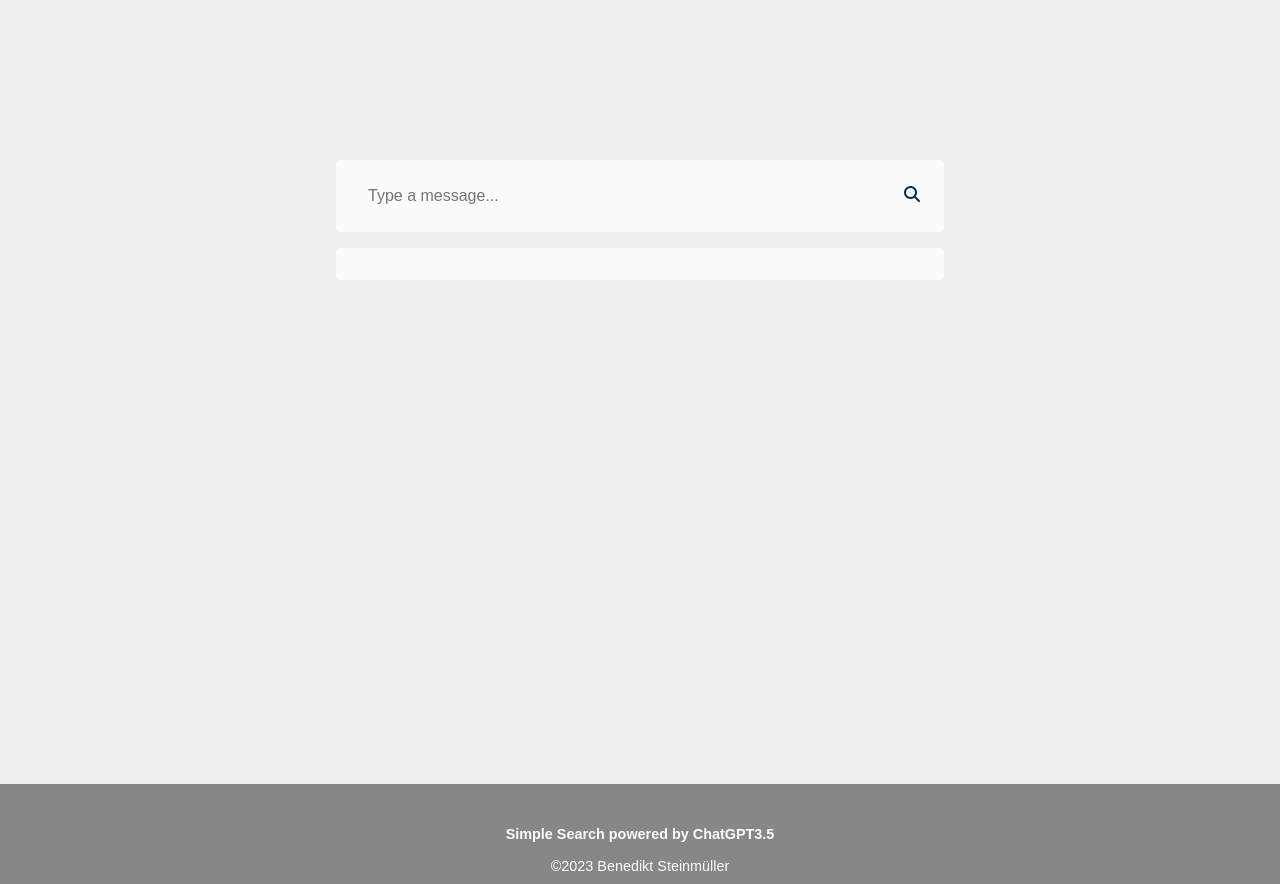
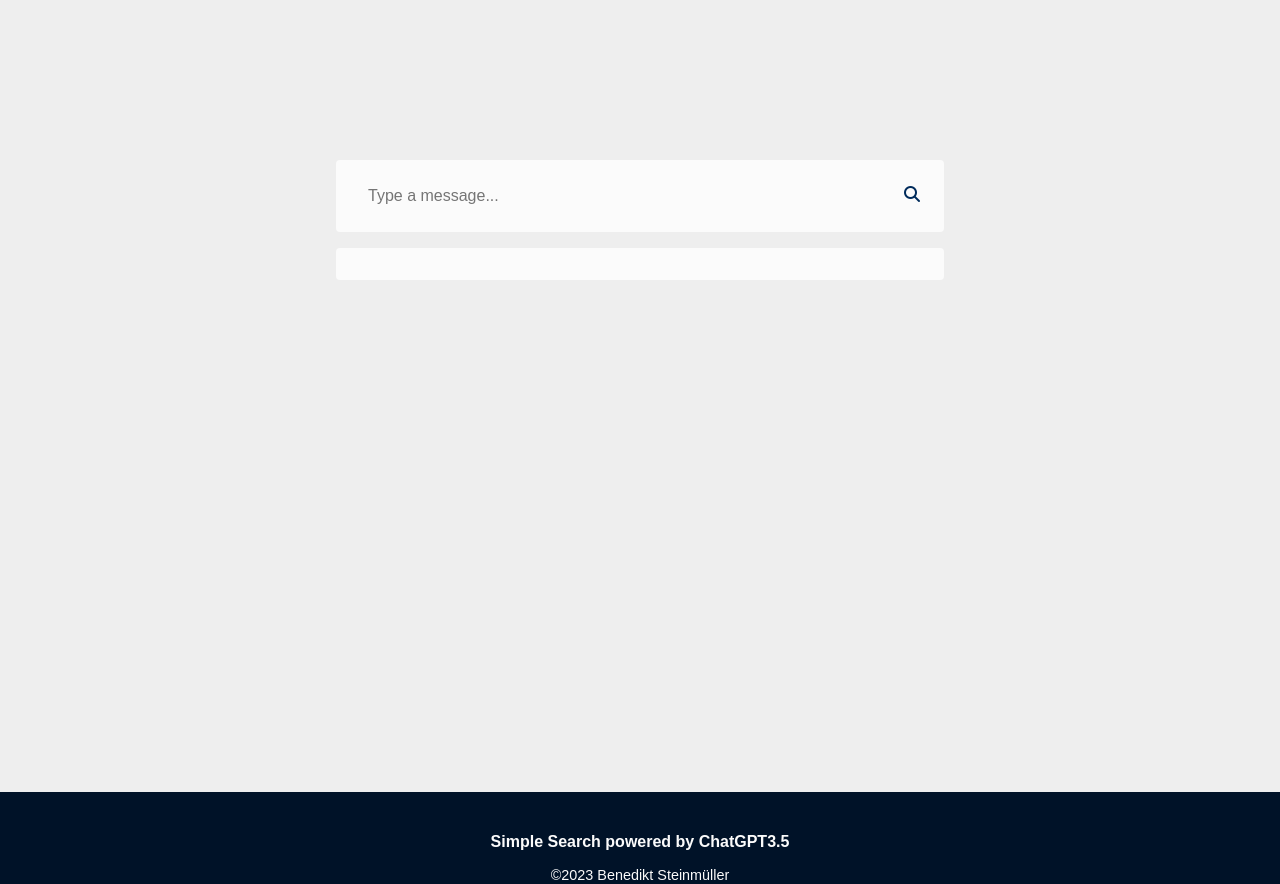
Before and after one commit to benni-dev-ux/GPToogle, a website: page public/index.html in a window 1280 px wide. Shown: the top 884 px of the page. Drawn offline with Linux system fonts and the light colour scheme.

Commit message:
styled footer

```diff
--- a/public/style.css
+++ b/public/style.css
@@ -3,6 +3,7 @@
   --background-gray: #eeeeee;
   --background-darker-gray: #878787;
   --font-dark-blue: #002b5b;
+  --font-darker-blue: #001228;
   --font-light-blue: #0056ff;
   --accent1: #75ac9d;
   --search-width: clamp(20rem, 45vw, 65rem);
@@ -145,7 +146,7 @@ footer {
   width: 100%;
   display: flex;
   flex-direction: column;
-  background: var(--background-darker-gray);
+  background: var(--font-darker-blue);
   color: var(--background-light-gray);
   height: 7rem;
   display: flex;
@@ -161,11 +162,12 @@ footer {
 }
 
 .footer #tagline {
+  font-size: 1rem;
   font-weight: 600;
 }
 
 .content {
-  height: 98dvh;
+  height: 99dvh;
 }
 
 .social-icons i {
@@ -176,5 +178,5 @@ footer {
 }
 
 .social-icons i:hover {
-  color: var(--font-light-blue);
+  color: var(--background-darker-gray);
 }
```
